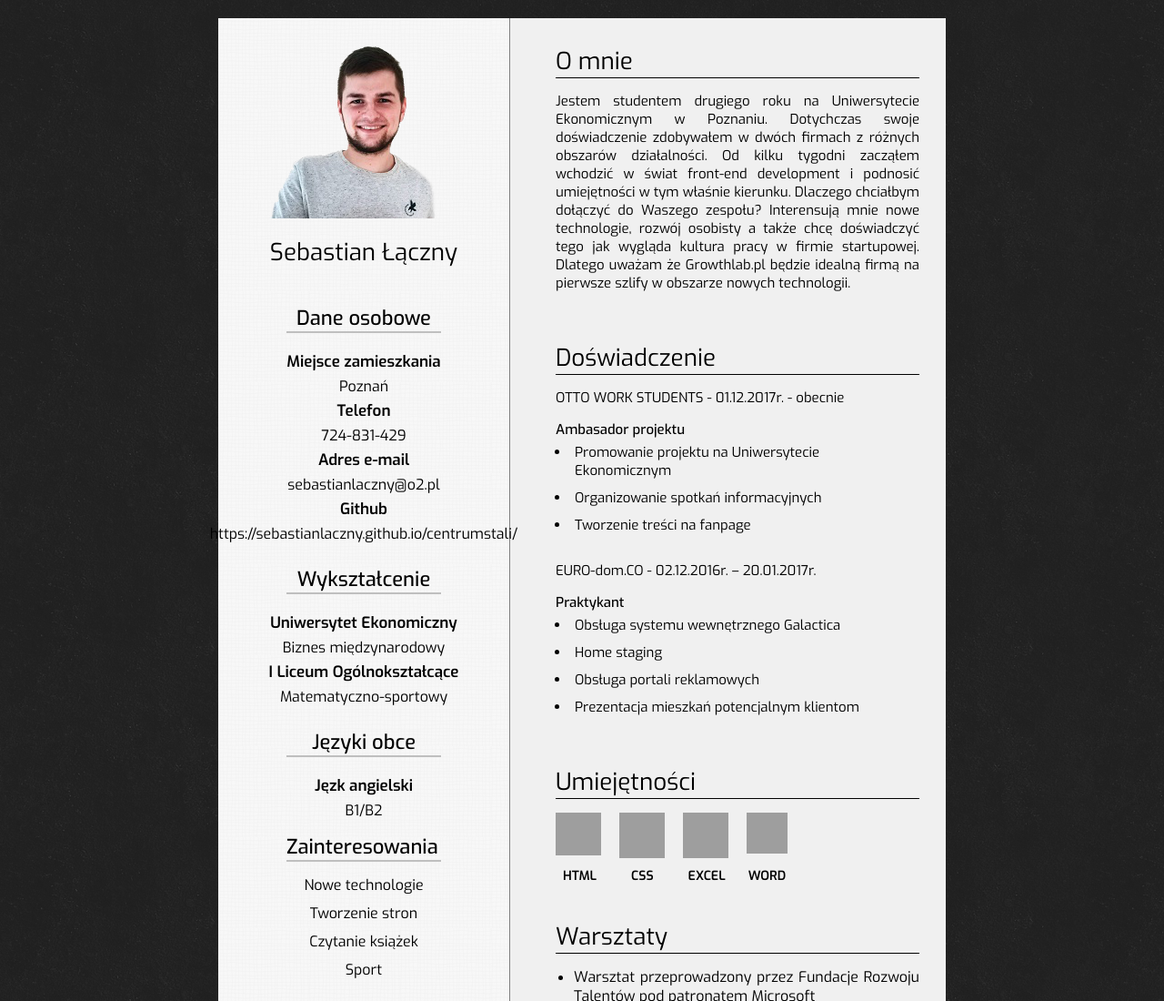
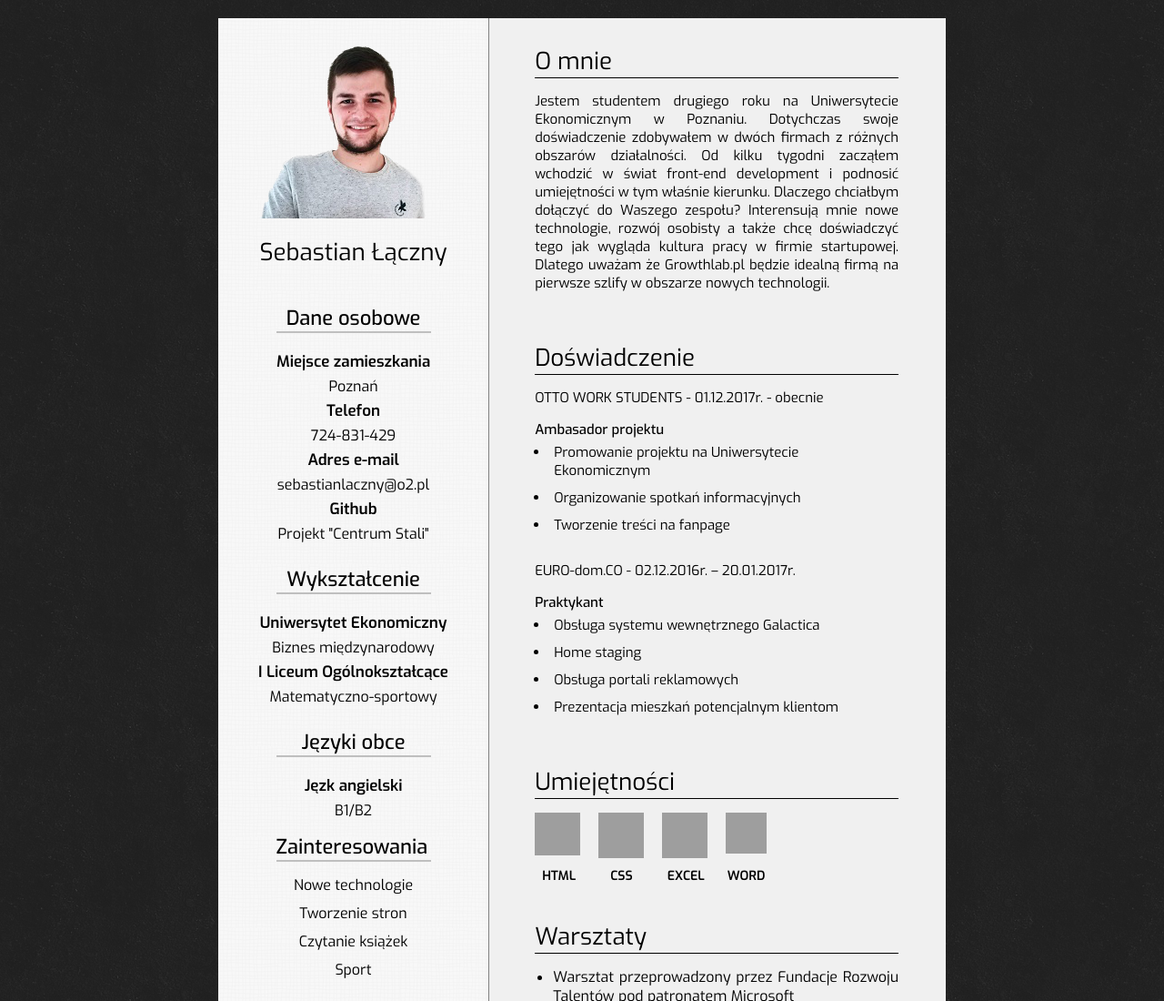
Before and after one commit to sebastianlaczny/curriculumvitae, a plain HTML site: page index.html in a window 1280 px wide. Shown: the top 1100 px of the page at 91% size. Drawn offline with Linux system fonts and the light colour scheme; grey boxes are pictures that could not be loaded.

Commit message:
Update index.html

```diff
--- a/index.html
+++ b/index.html
@@ -24,7 +24,7 @@
 						<ul>Adres e-mail</ul>
 							<li>sebastianlaczny@o2.pl</li>
 						<ul>Github</ul>
-							<li>https://sebastianlaczny.github.io/centrumstali/</li>
+						<li><a href="https://sebastianlaczny.github.io/centrumstali/"></a>Projekt "Centrum Stali"</li>
 					</ol>
 
 				<div class="education">Wykształcenie</div>
```
